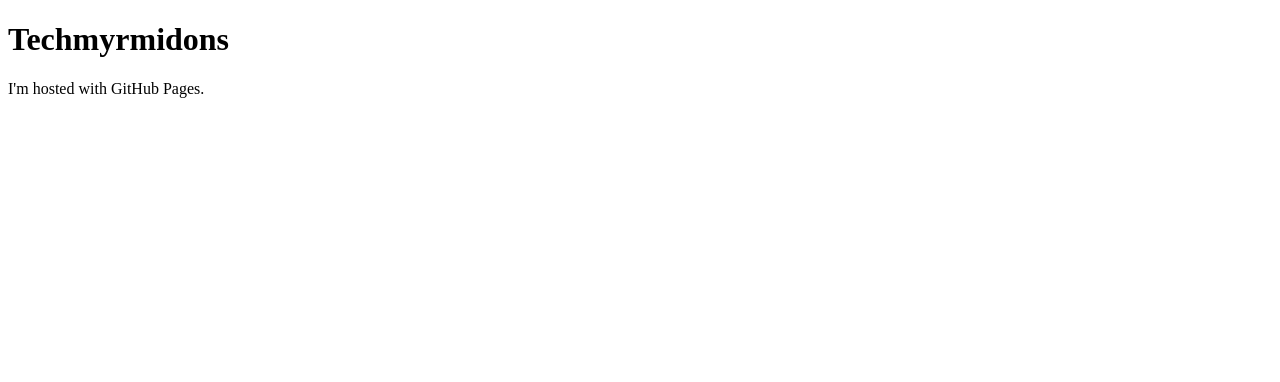
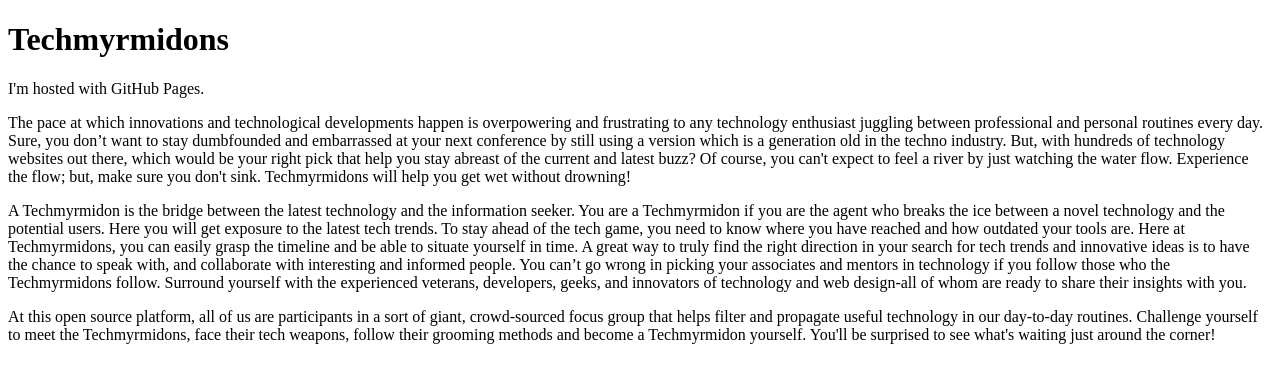
Before and after one commit to techmyrmidons/techmyrmidons.github.io, a plain HTML site: page index.html in a window 1280 px wide. Drawn offline with Linux system fonts and the light colour scheme.

Commit message:
Adds about content

```diff
--- a/index.html
+++ b/index.html
@@ -3,5 +3,12 @@
 <body>
 <h1>Techmyrmidons</h1>
 <p>I'm hosted with GitHub Pages.</p>
+  <p>
+    The pace at which innovations and technological developments happen is overpowering and frustrating to any technology enthusiast juggling between professional and personal routines every day. Sure, you don’t want to stay dumbfounded and embarrassed at your next conference by still using a version which is a generation old in the techno industry. But, with hundreds of technology websites out there, which would be your right pick that help you stay abreast of the current and latest buzz? Of course, you can't expect to feel a river by just watching the water flow. Experience the flow; but, make sure you don't sink.  Techmyrmidons will help you get wet without drowning!
+  </p>
+  <p>A  Techmyrmidon is the bridge between the latest technology and the information seeker.  You are a Techmyrmidon if you are the agent who breaks the ice between a novel technology and the potential users. Here you will get exposure to the latest tech trends. To stay ahead of the tech game, you need to know where you have reached and how outdated your tools are. Here at Techmyrmidons, you can easily grasp the timeline and be able to situate yourself in time. A great way to truly find the right direction in your search for tech trends and innovative ideas is to have the chance to speak with, and collaborate with interesting and informed people. You can’t go wrong in picking your associates and mentors in technology if you follow those who the Techmyrmidons follow. Surround yourself with the experienced veterans, developers, geeks, and innovators of technology and web design-all of whom are ready to share their insights with you.
+  </p>
+  <p>At this open source platform, all of us are participants in a sort of giant, crowd-sourced focus group that helps filter and propagate useful technology in our day-to-day routines. Challenge yourself to meet the Techmyrmidons, face their tech weapons, follow their grooming methods and become a Techmyrmidon yourself. You'll be surprised to see what's waiting just around the corner!
+  </p>
 </body>
 </html>
```
